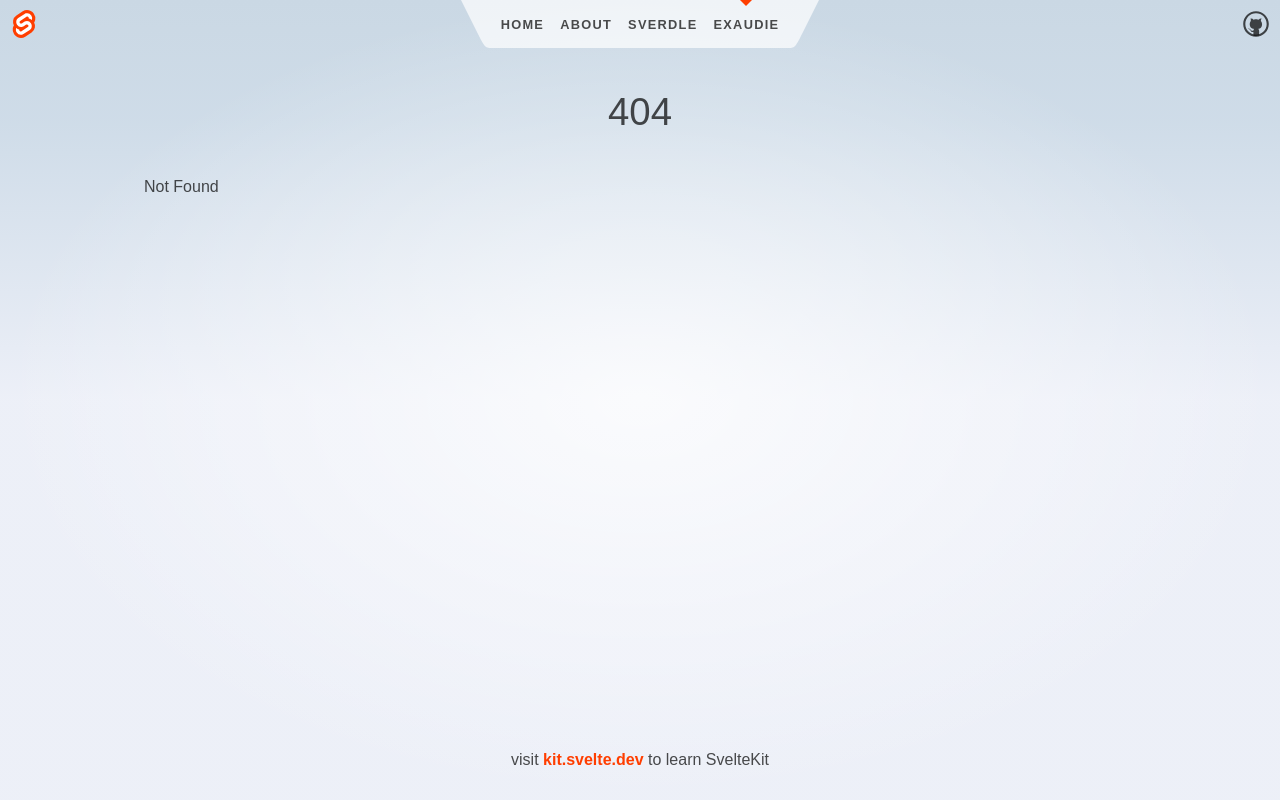
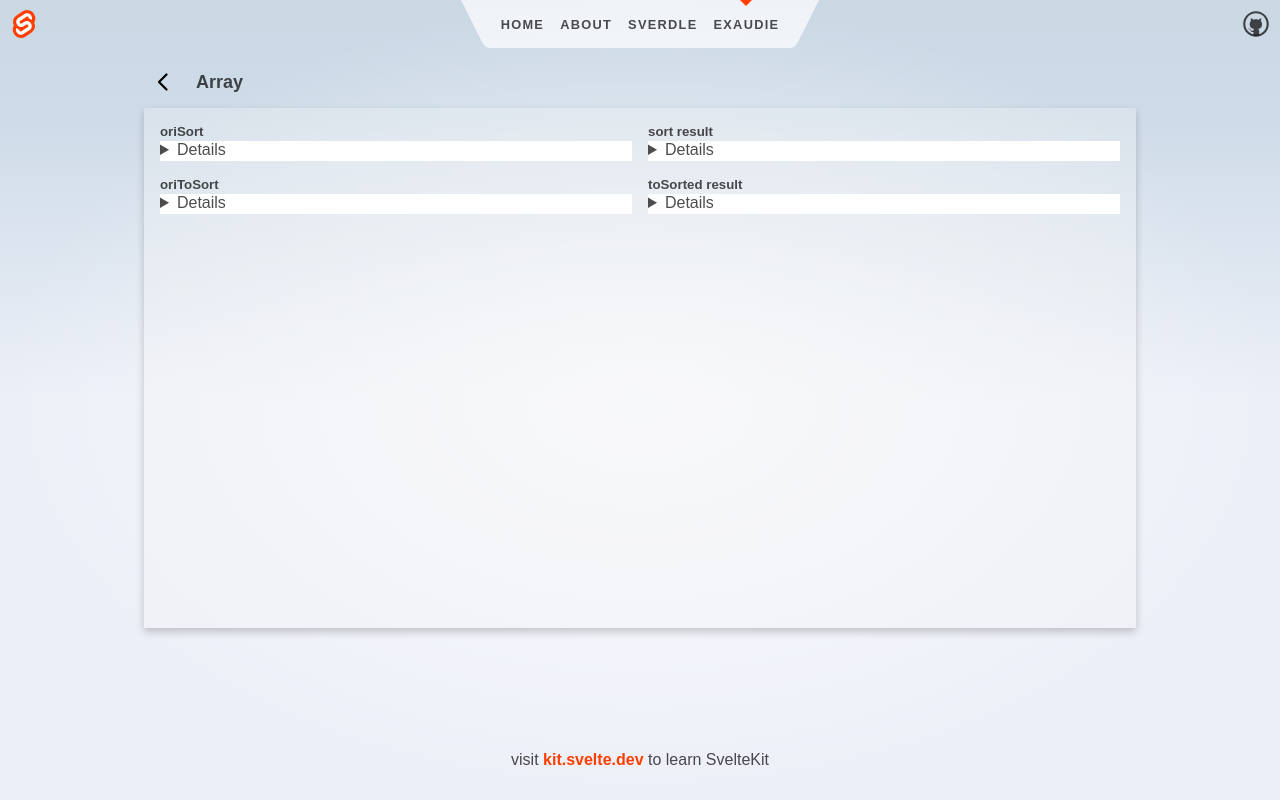
Before and after one commit to exaudie/myapp-sveltekit-example, a SvelteKit app: page /exaudie/array in a window 1280 px wide. Before the commit this address had no page. Built offline with nearby package versions, Linux system fonts and the light colour scheme.

Commit message:
feat(Array): Add page array

```diff
--- /dev/null
+++ b/src/lib/components/LabelTopLeft.svelte
@@ -0,0 +1,21 @@
+<script lang="ts">
+	export let label: string;
+</script>
+
+<article>
+	<h5 class="label">{label}</h5>
+	<slot />
+</article>
+
+<style>
+	h5 {
+		padding: 0;
+		margin: 0;
+	}
+
+	article {
+		display: flex;
+		flex-direction: column;
+		gap: 2px;
+	}
+</style>
--- /dev/null
+++ b/src/routes/exaudie/(pages)/array/+page.svelte
@@ -0,0 +1,80 @@
+<script lang="ts">
+	import LabelTopLeft from '$lib/components/LabelTopLeft.svelte';
+	import GridLayoutTwoColumn from '$lib/components/grid/GridLayoutTwoColumn.svelte';
+
+	type ObjSort = { numb: number; name: string };
+
+	const oriSort: ObjSort[] = [
+		{ numb: 4, name: 'four' },
+		{ numb: 2, name: 'two' },
+		{ numb: 9, name: 'nine' },
+		{ numb: 5, name: 'five' },
+		{ numb: 3, name: 'thre' },
+		{ numb: 10, name: 'ten' },
+		{ numb: 7, name: 'seve' },
+		{ numb: 1, name: 'one' },
+		{ numb: 6, name: 'six' },
+		{ numb: 0, name: 'zero' },
+		{ numb: 8, name: 'eigh' }
+	];
+
+	const oriToSort: ObjSort[] = [
+		{ numb: 4, name: 'four' },
+		{ numb: 2, name: 'two' },
+		{ numb: 9, name: 'nine' },
+		{ numb: 5, name: 'five' },
+		{ numb: 3, name: 'thre' },
+		{ numb: 10, name: 'ten' },
+		{ numb: 7, name: 'seve' },
+		{ numb: 1, name: 'one' },
+		{ numb: 6, name: 'six' },
+		{ numb: 0, name: 'zero' },
+		{ numb: 8, name: 'eigh' }
+	];
+
+	const sort = oriSort.sort((a: ObjSort, b: ObjSort) => (a.numb > b.numb ? 1 : -1));
+	const toSorted = oriToSort.toSorted((a: ObjSort, b: ObjSort) => (a.numb > b.numb ? 1 : -1));
+</script>
+
+<GridLayoutTwoColumn>
+	<LabelTopLeft label="oriSort">
+		<details>
+			{#each oriSort as itm}
+				<data>{JSON.stringify(itm)}</data>
+			{/each}
+		</details>
+	</LabelTopLeft>
+
+	<LabelTopLeft label="sort result">
+		<details>
+			{#each sort as itm}
+				<data>{JSON.stringify(itm)}</data>
+			{/each}
+		</details>
+	</LabelTopLeft>
+
+	<LabelTopLeft label="oriToSort">
+		<details>
+			{#each oriToSort as itm}
+				<data>{JSON.stringify(itm)}</data>
+			{/each}
+		</details>
+	</LabelTopLeft>
+
+	<LabelTopLeft label="toSorted result">
+		<details>
+			{#each toSorted as itm}
+				<data>{JSON.stringify(itm)}</data>
+			{/each}
+		</details>
+	</LabelTopLeft>
+</GridLayoutTwoColumn>
+
+<style>
+	details {
+		background-color: white;
+		display: flex;
+		flex-direction: column;
+		gap: 2px;
+	}
+</style>
```
Also changed, not shown: src/lib/images/exaudie-example.png (added).
